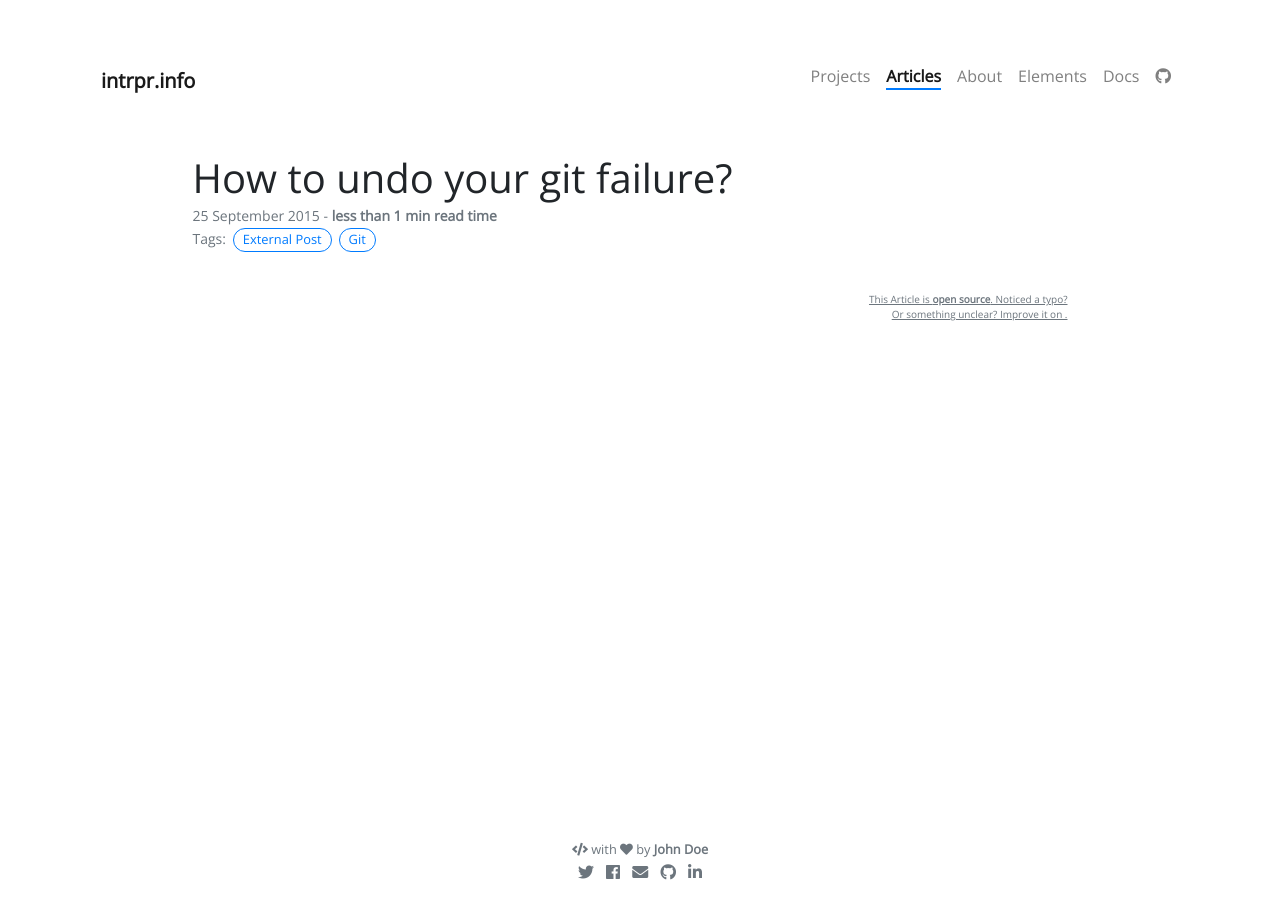
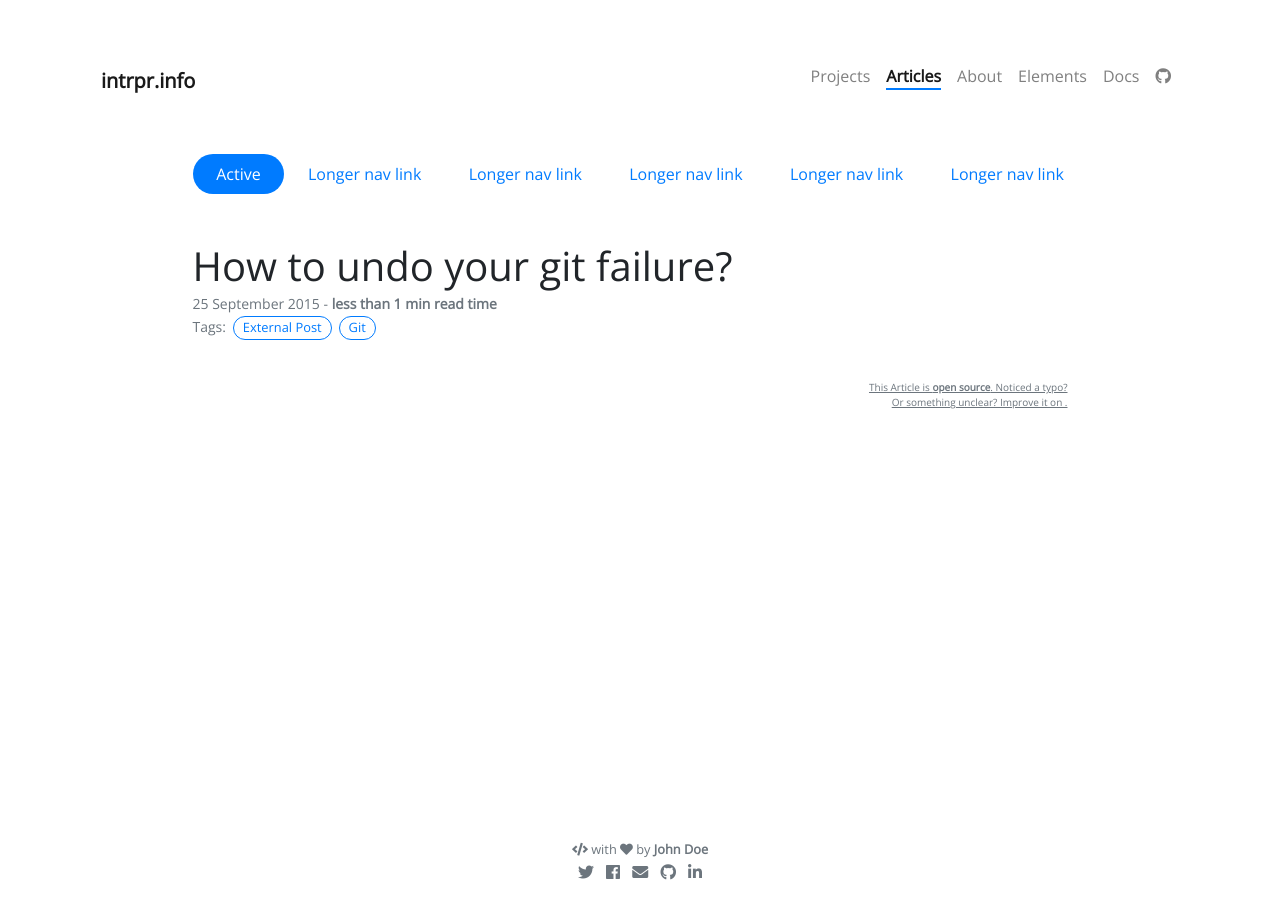
Before and after one commit to intrpr/jekyll-portfol-test, a Jekyll site: the page built from _posts/2015-09-25-how-to-undo-your-git-failure.md, in a window 1280 px wide. Built offline with Jekyll 4.4.1, drawn with Linux system fonts in a browser that asks for light colours; nearby versions of some CDN libraries; our own code applies the rules of GitHub Pages for plain Markdown files; comment, search, counter and statistics services are not loaded; some of the changed lines change nothing that is shown.

Commit message:
Update post.html

```diff
--- a/_layouts/post.html
+++ b/_layouts/post.html
@@ -3,7 +3,7 @@ layout: page
 ---
 
 <p>{{ page.course }}</p>
-{{ class-nav.html }}
+{% include class-nav.html %}
 <h1>{{ page.title }}</h1>
 
 <p class="article-metadata text-muted">
```
